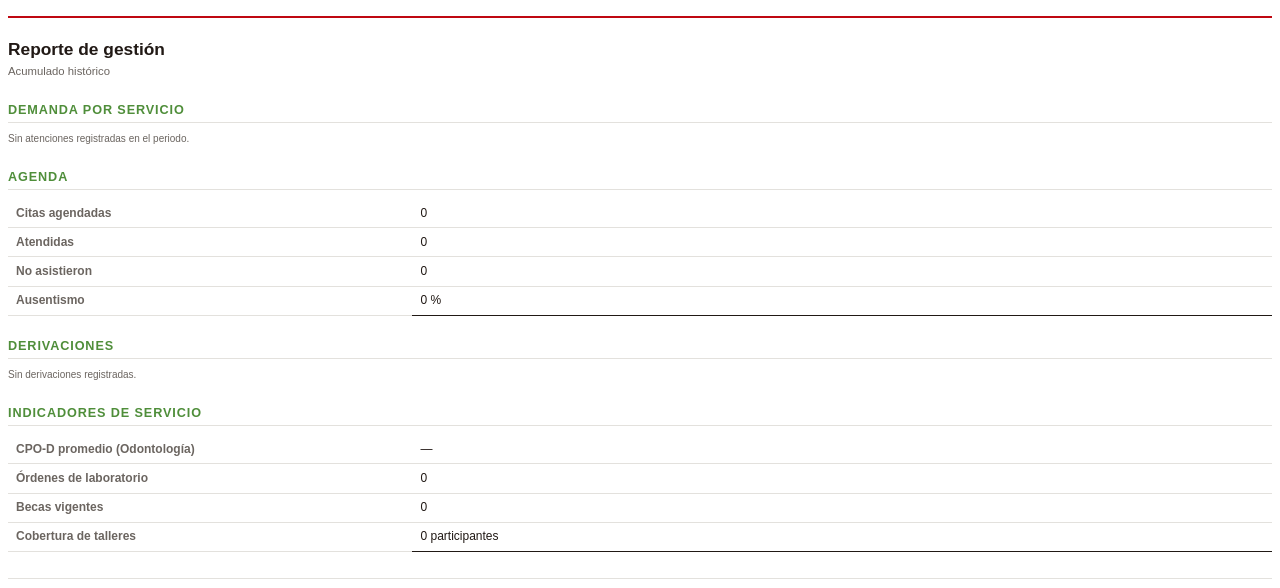
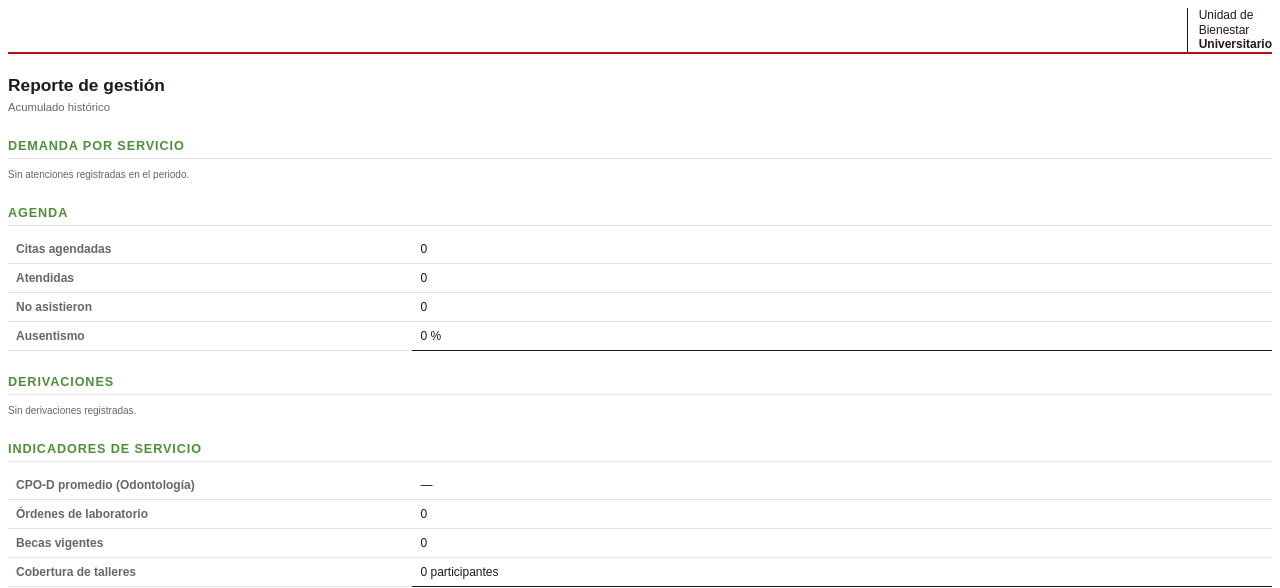
Before and after one commit to Jorgeperezr/sibu, a Django app: template templates/reportes/tablero_pdf.html in a window 1280 px wide. Shown: the top 588 px of the page. Run offline with Django 5.2, Linux system fonts and the light colour scheme; the template is opened without the code that fills it, so the values that code supplies are empty.

Commit message:
fix(documentos): el membrete nombra la unidad como manda el manual
El encabezado escribía "UNIDAD DE BIENESTAR UNIVERSITARIO" como una línea de
versalitas bajo el logotipo. El manual reserva otra composición para las
dependencias que no tienen identificador gráfico propio ("Interacciones con
nombres departamentales"): el nombre va al lado del logotipo, separado por un
filete vertical y con la misma jerarquía tipográfica de la marca —"Unidad de" y
"Bienestar" en regular, "Universitario" en negrita, igual que "de Loja"—.

Alcanza a los dos documentos que emite el sistema, porque ambos extienden la
misma base: el reporte de gestión y el informe de atención.

Se maqueta con tabla y no con flex: WeasyPrint compone la tabla de forma
predecible, y el membrete no es sitio para averiguar qué soporta cada versión.

Revisado sobre los PDF generados, recortando la cabecera de ambos.

405 + 1 = 406 pruebas en verde con el comando exacto del CI, lint separado,
check y makemigrations limpios.

Co-Authored-By: Claude Opus 5 <noreply@anthropic.com>
Claude-Session: https://claude.ai/code/session_01Bu9vnYMitXSKoaGWCazKp7

```diff
--- a/templates/documentos/base_pdf.html
+++ b/templates/documentos/base_pdf.html
@@ -43,20 +43,38 @@
       line-height: 1.45;
     }
 
-    /* ---- Membrete ---- */
+    /* ---- Membrete ----
+       Logotipo a la izquierda y el nombre de la unidad a la derecha, separados
+       por un filete vertical. Es la composición que el manual reserva para las
+       dependencias sin identificador gráfico propio ("Interacciones con
+       nombres departamentales"): el nombre se escribe con la misma jerarquía
+       tipográfica del logotipo, no como una línea suelta de texto.
+       Se maqueta con tabla y no con flex porque WeasyPrint la compone de forma
+       predecible en todos los tamaños de página. */
     .membrete {
+      width: 100%;
       border-bottom: 2pt solid #bf0811;
-      padding-bottom: 6pt;
+      padding-bottom: 7pt;
       margin-bottom: 14pt;
     }
-    .membrete img { height: 46pt; }
+    .membrete td {
+      border: 0;
+      padding: 0;
+      vertical-align: middle;
+    }
+    .membrete img { height: 44pt; }
     .membrete .unidad {
-      font-size: 7.5pt;
-      letter-spacing: 0.09em;
-      text-transform: uppercase;
-      color: #6b6560;
-      margin-top: 4pt;
+      border-left: .75pt solid #211915;
+      padding-left: 8pt;
+      font-size: 9pt;
+      line-height: 1.22;
+      color: #211915;
+      /* El bloque se pega al margen derecho, como en el manual. */
+      float: right;
     }
+    .membrete .unidad .l1 { font-weight: 400; }
+    .membrete .unidad .l2 { font-weight: 400; }
+    .membrete .unidad .l3 { font-weight: 700; }
 
     h1 {
       font-size: 13pt;
@@ -123,10 +141,18 @@
 </head>
 <body>
 
-  <div class="membrete">
-    {% if logo_unl %}<img src="{{ logo_unl }}" alt="{{ institucion }}">{% endif %}
-    <div class="unidad">{{ unidad }}</div>
-  </div>
+  <table class="membrete">
+    <tr>
+      <td>{% if logo_unl %}<img src="{{ logo_unl }}" alt="{{ institucion }}">{% endif %}</td>
+      <td>
+        <div class="unidad">
+          <div class="l1">Unidad de</div>
+          <div class="l2">Bienestar</div>
+          <div class="l3">Universitario</div>
+        </div>
+      </td>
+    </tr>
+  </table>
 
   <h1>{% block titulo %}{% endblock %}</h1>
   <div class="subtitulo">{% block subtitulo %}{% endblock %}</div>
```
Also changed, not shown: apps/reportes/tests/test_reportes.py (+22 -0 lines).
